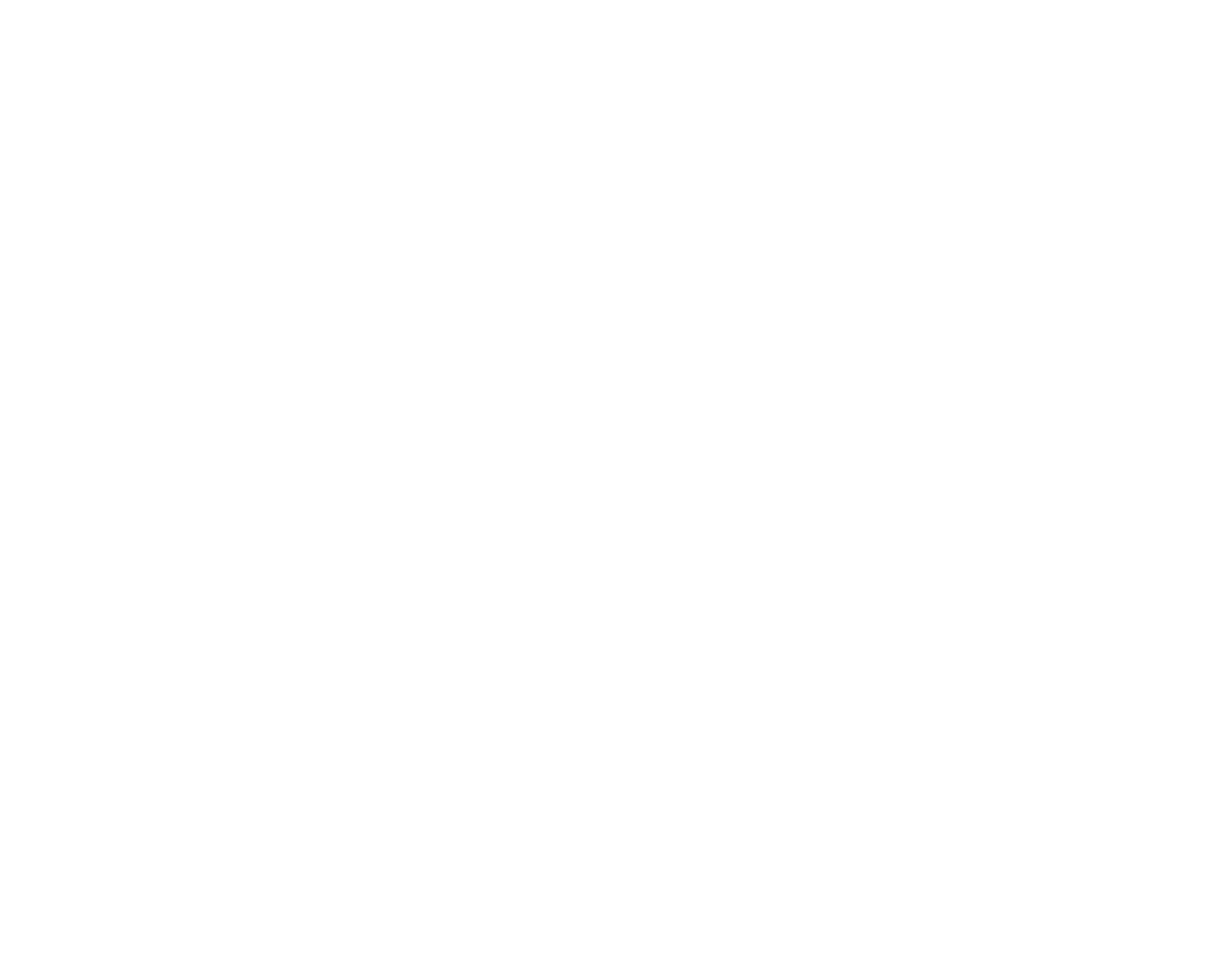
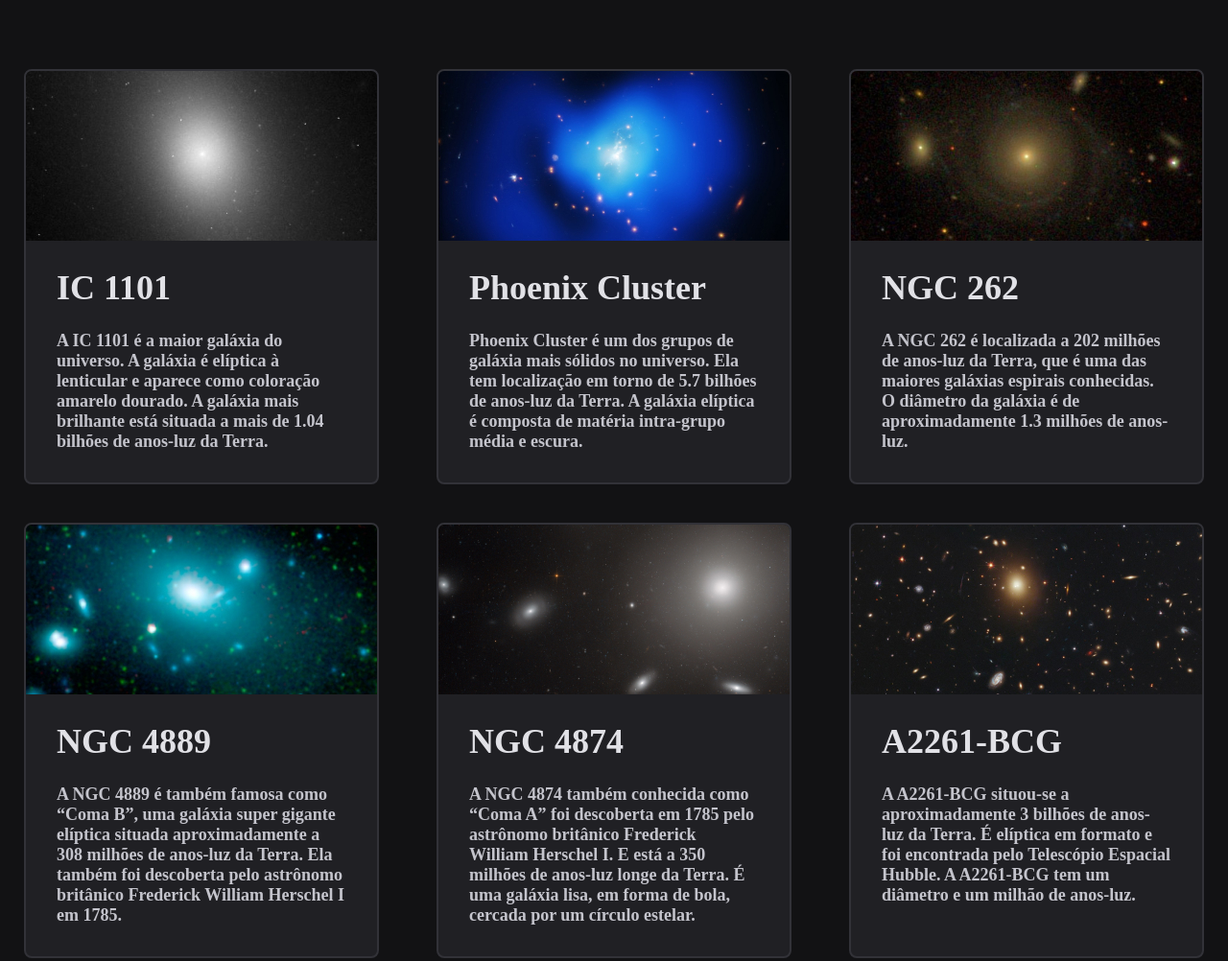
Before and after one commit to ClemilsonAzevedo/galaxies, a plain HTML site: page index.html in a window 1280 px wide. Shown: the whole page at 96% size. Before the commit the page ends 800 px from the top, so only its background shows below. Drawn offline with Linux system fonts and the light colour scheme.

Commit message:
importando imagens

```diff
--- a/index.html
+++ b/index.html
@@ -7,6 +7,43 @@
   <link rel="stylesheet" href="style.css">
 </head>
 <body>
+  <main>
+    <div class="card">
+      <img src="assets/image 1.jpg" alt="imagem de uma galaxia">
+      <h2>IC 1101</h2>
+      <p>A IC 1101 é a maior galáxia do universo. A galáxia é elíptica à lenticular e aparece como coloração amarelo dourado. A galáxia mais brilhante está situada a mais de 1.04 bilhões de anos-luz da Terra. </p>
+    </div>
 
+    <div class="card">
+      <img src="assets/image 2.jpg" alt="imagem de uma galaxia">
+      <h2>Phoenix Cluster</h2>
+      <p>Phoenix Cluster é um dos grupos de galáxia mais sólidos no universo. Ela tem localização em torno de 5.7 bilhões de anos-luz da Terra. A galáxia elíptica é composta de matéria intra-grupo média e escura.</p>
+    </div>
+
+    <div class="card">
+      <img src="assets/image 3.jpg" alt="imagem de uma galaxia">
+      <h2>NGC 262</h2>
+      <p>A NGC 262 é localizada a 202 milhões de anos-luz da Terra, que é uma das maiores galáxias espirais conhecidas. O diâmetro da galáxia é de aproximadamente 1.3 milhões de anos-luz. </p>
+    </div>
+
+    <div class="card">
+      <img src="assets/image 4.jpg" alt="imagem de uma galaxia">
+      <h2>NGC 4889</h2>
+      <p>A NGC 4889 é também famosa como “Coma B”, uma galáxia super gigante elíptica situada aproximadamente a 308 milhões de anos-luz da Terra. Ela também foi descoberta pelo astrônomo britânico Frederick William Herschel I em 1785.</p>
+    </div>
+
+    <div class="card">
+      <img src="assets/image 5.jpg" alt="imagem de uma galaxia">
+      <h2>NGC 4874</h2>
+      <p>A NGC 4874 também conhecida como “Coma A” foi descoberta em 1785 pelo astrônomo britânico Frederick William Herschel I. E está a 350 milhões de anos-luz longe da Terra. É uma galáxia lisa, em forma de bola, cercada por um círculo estelar.</p>
+    </div>
+
+    <div class="card">
+      <img src="assets/image 6.jpg" alt="imagem de uma galaxia">
+      <h2>A2261-BCG</h2>
+      <p>A A2261-BCG situou-se a aproximadamente 3 bilhões de anos-luz da Terra. É elíptica em formato e foi encontrada pelo Telescópio Espacial Hubble. A A2261-BCG tem um diâmetro e um milhão de anos-luz.</p>
+    </div>
+
+  </main>
 </body>
 </html>
--- a/style.css
+++ b/style.css
@@ -0,0 +1,38 @@
+*{
+  margin: 0;
+  padding: 0;
+  box-sizing: border-box;
+}
+
+body{
+  padding: 72px 104px;
+  background: #121214;
+}
+
+main{
+  display: grid;
+  grid-template-columns: repeat(3, 370px);
+  gap: 40px 60px;
+  place-content: center;
+}
+
+.card{
+  background-color: #202024;
+  border: 2px solid #323238;
+  border-radius: 8px;
+  overflow: hidden;
+}
+
+.card h2{
+  color: #E1E1E6;
+  font-weight: 900;
+  font-size: 36px;
+  padding: 24px 32px 0;
+}
+
+.card p{
+  font-size: 18px;
+  color: #c4c4cc;
+  font-weight: 600;
+  padding: 24px 32px 32px;
+}
```
Also changed, not shown: assets/image 1.jpg (added), assets/image 2.jpg (added), assets/image 3.jpg (added), assets/image 4.jpg (added), assets/image 5.jpg (added), assets/image 6.jpg (added).
